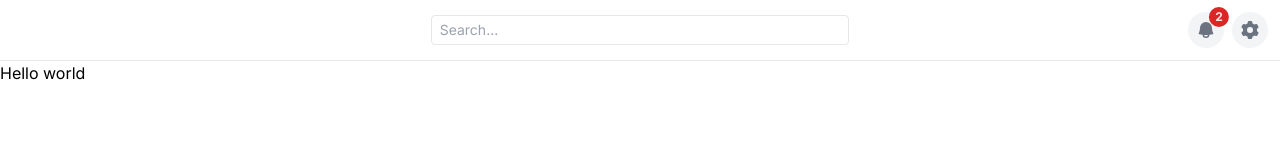
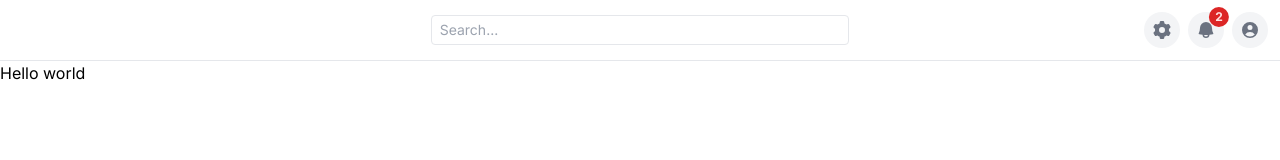
Before and after one commit to korbindeman/project-c, a Next.js app: page / in a window 1280 px wide. Shown: the top 160 px of the page. Built offline with nearby package versions, Linux system fonts and the light colour scheme.

Commit message:
feat: added dashboard link to navbar

```diff
--- a/app/Navbar.tsx
+++ b/app/Navbar.tsx
@@ -1,4 +1,9 @@
-import { BellIcon, Cog6ToothIcon } from "@heroicons/react/20/solid";
+import {
+  BellIcon,
+  Cog6ToothIcon,
+  UserCircleIcon,
+} from "@heroicons/react/20/solid";
+import Link from "next/link";
 
 export default function Navbar() {
   return (
@@ -11,16 +16,23 @@ export default function Navbar() {
           placeholder="Search..."
         />
       </div>
-      <div className="flex w-1/3 justify-end gap-2">
-        <div className="relative cursor-pointer rounded-full bg-gray-100 p-2 transition hover:bg-gray-200">
-          <BellIcon className="h-5 w-5 text-gray-500" />
-          <span className="absolute right-0 top-0 inline-flex -translate-y-1/4 translate-x-1/4 transform items-center justify-center rounded-full bg-red-600 px-1.5 py-1 text-xs font-bold leading-none text-red-100">
-            2
-          </span>
-        </div>
-        <div className="cursor-pointer rounded-full bg-gray-100 p-2 transition hover:bg-gray-200">
-          <Cog6ToothIcon className="h-5 w-5 text-gray-500" />
-        </div>
+      <div className="w-1/3">
+        <ul className="flex justify-end gap-2">
+          <li className="cursor-pointer rounded-full bg-gray-100 p-2 transition hover:bg-gray-200">
+            <Cog6ToothIcon className="h-5 w-5 text-gray-500" />
+          </li>
+          <li className="relative cursor-pointer rounded-full bg-gray-100 p-2 transition hover:bg-gray-200">
+            <BellIcon className="h-5 w-5 text-gray-500" />
+            <span className="absolute right-0 top-0 inline-flex -translate-y-1/4 translate-x-1/4 transform items-center justify-center rounded-full bg-red-600 px-1.5 py-1 text-xs font-bold leading-none text-red-100">
+              2
+            </span>
+          </li>
+          <Link href={"/dashboard"}>
+            <li className="cursor-pointer rounded-full bg-gray-100 p-2 transition hover:bg-gray-200">
+              <UserCircleIcon className="h-5 w-5 text-gray-500" />
+            </li>
+          </Link>
+        </ul>
       </div>
     </nav>
   );
```
